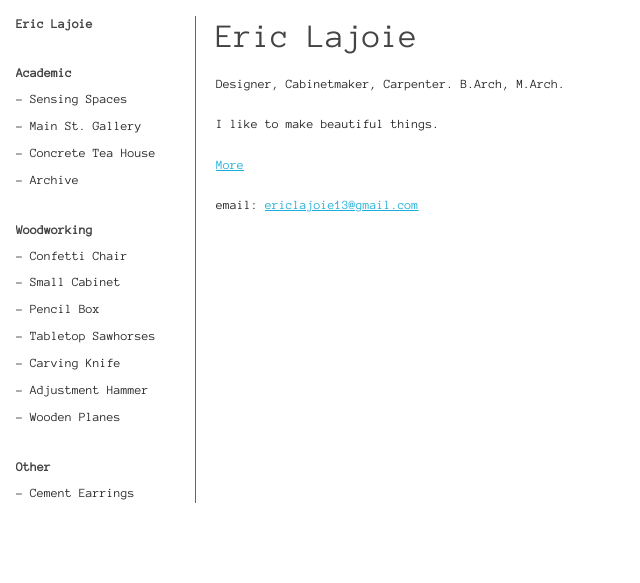
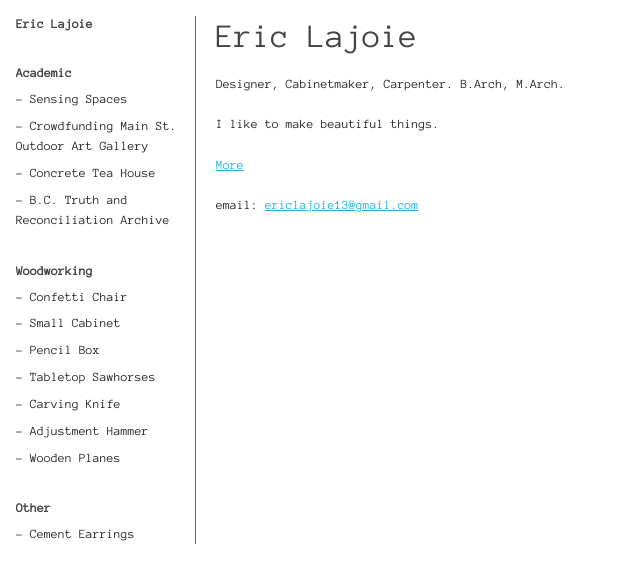
Before and after one commit to ericlajoie13/ericlajoie13.github.io, a Jekyll site: the page built from index.md, in a window 1280 px wide. Shown: the top 583 px of the page, without its empty margins (0-640 px from the left). Built offline with Jekyll 4.4.1, drawn with Linux system fonts in a browser that asks for light colours.

Commit message:
update side bar titles

```diff
--- a/_data/sidebar.yml
+++ b/_data/sidebar.yml
@@ -7,11 +7,11 @@
   items:
     - title: Sensing Spaces
       url: /academic/sensing_spaces/
-    - title: Main St. Gallery
+    - title: Crowdfunding Main St. Outdoor Art Gallery
       url: /academic/main_st_gallery/
     - title: Concrete Tea House
       url: /academic/concrete_tea_house/
-    - title: Archive
+    - title: B.C. Truth and Reconciliation Archive
       url: /academic/bc_truth_and_reconciliation_archive/
 
 
```
